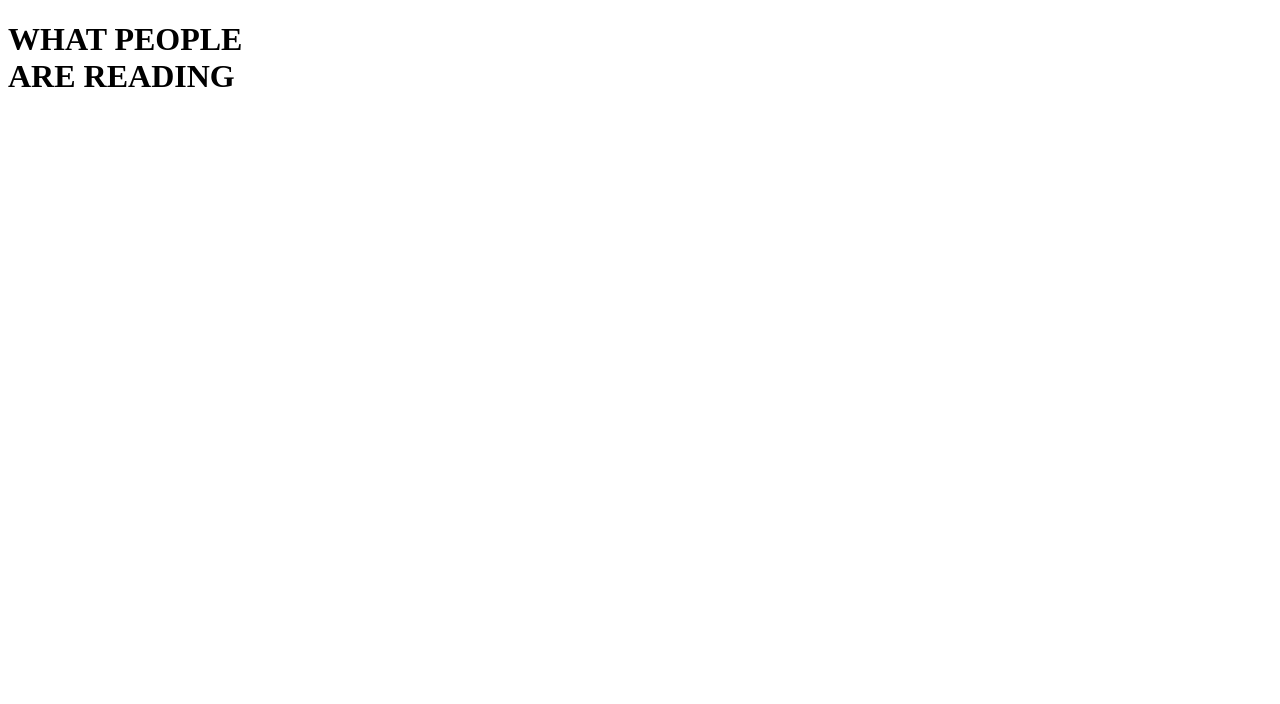
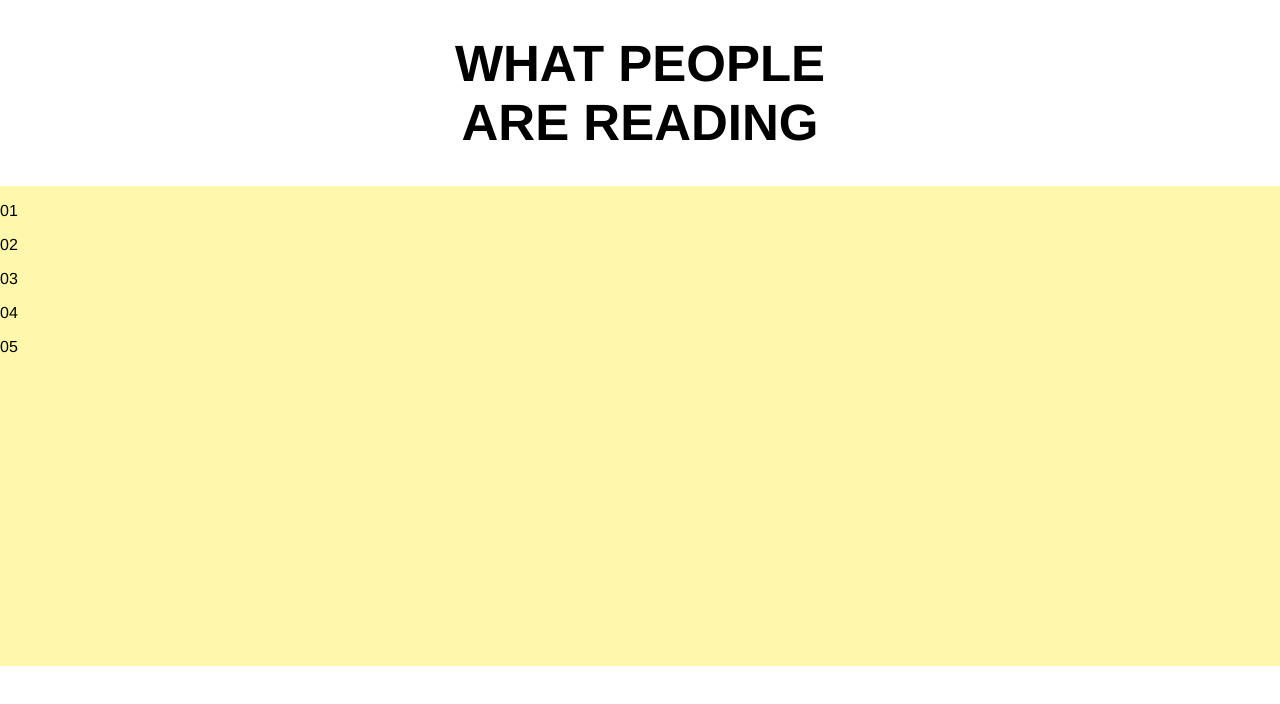
Before and after one commit to shivanip/fast-comapny, a plain HTML site: page index.html in a window 1280 px wide. Drawn offline with Linux system fonts and the light colour scheme.

Commit message:
Added initial styling in style.css

```diff
--- a/index.html
+++ b/index.html
@@ -3,29 +3,43 @@
   <head>
     <meta charset="utf-8">
     <title>FC-Code-Challenge</title>
+    <link rel="stylesheet" href="style.css" charset="utf-8">
   </head>
   <body>
-    <div class="container">
-      <h1>WHAT PEOPLE </br>ARE READING</h1>
-      <div class="1">
+    <div class="container"> <!--Start of container-->
+        <h1>WHAT PEOPLE </br>ARE READING</h1>
+      <div id= "top">
+        <div class="1"><!--Start of class 1-->
+          <p>
+            01
+          </p>
+        </div><!--End of 1-->
+        <div class="2"><!--Start of class 2-->
+          <p>
+            02
+          </p>
+        </div><!--End of 2-->
+        <div class="3"><!--Start of class 3-->
+          <p>
+            03
+          </p>
+        </div><!--End of 3-->
+        <div class="4"><!--Start of class 4-->
+          <p>
+            04
+          </p>
+        </div><!--End of 4-->
+        <div class="5"><!--Start of class 5-->
+          <p>
+            05
+          </p>
+        </div><!--End of 5-->
+      </div><!--End of top-->
+      <div class="ad"><!--Start of class ad-->
 
-      </div>
-      <div class="2">
+      </div><!--End of ad-->
 
-      </div>
-      <div class="2">
-
-      </div>
-      <div class="2">
-
-      </div>
-      <div class="5">
-
-      </div>
-      <div class="ad">
-
-      </div>
-
-    </div>
+    </div><!--End of container-->
+    <script type="text/javascript" src="script.js"></script>
   </body>
 </html>
--- a/style.css
+++ b/style.css
@@ -0,0 +1,21 @@
+@media only screen and (max-width: 1440px){
+  body {
+  font-family: 'Helvetica', sans-serif;
+}
+  h1{
+    font-size: 51px;
+    font-weight: regular;
+    text-align: center;
+  }
+  #top{
+    position: fixed;
+    width: 100%;
+    height: 60%;
+    left:0;
+    background-color: #FFF7AB;
+  }
+  .1, .2, .3, .4, .5{
+    border: 5px solid #000000;
+
+  }
+}
```
